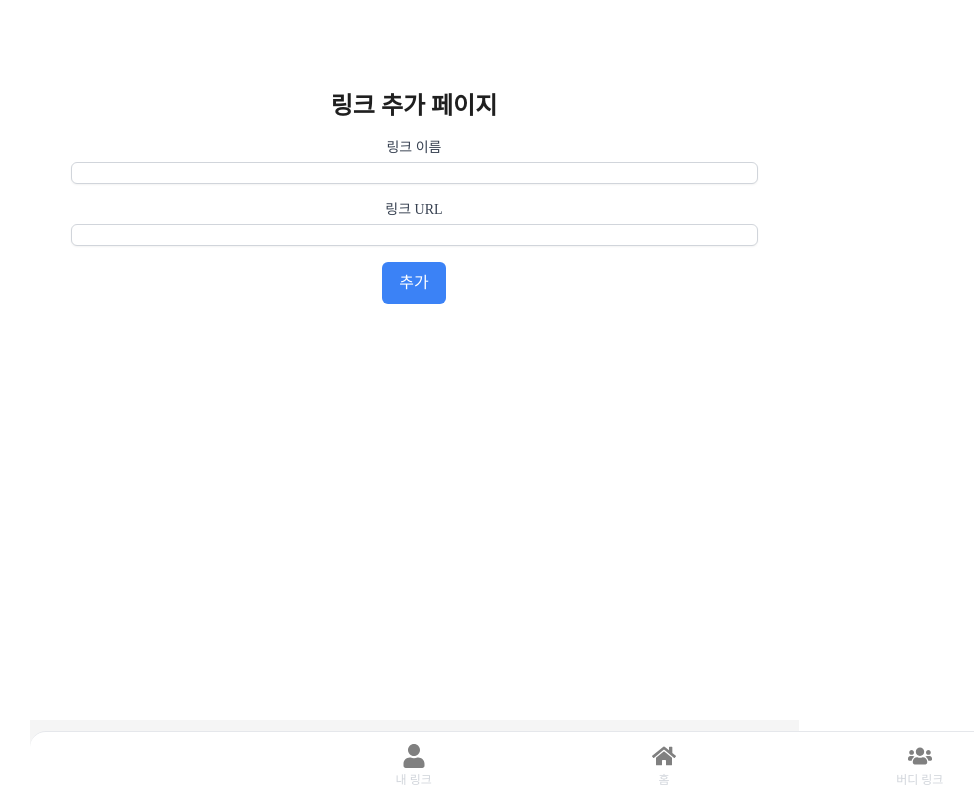
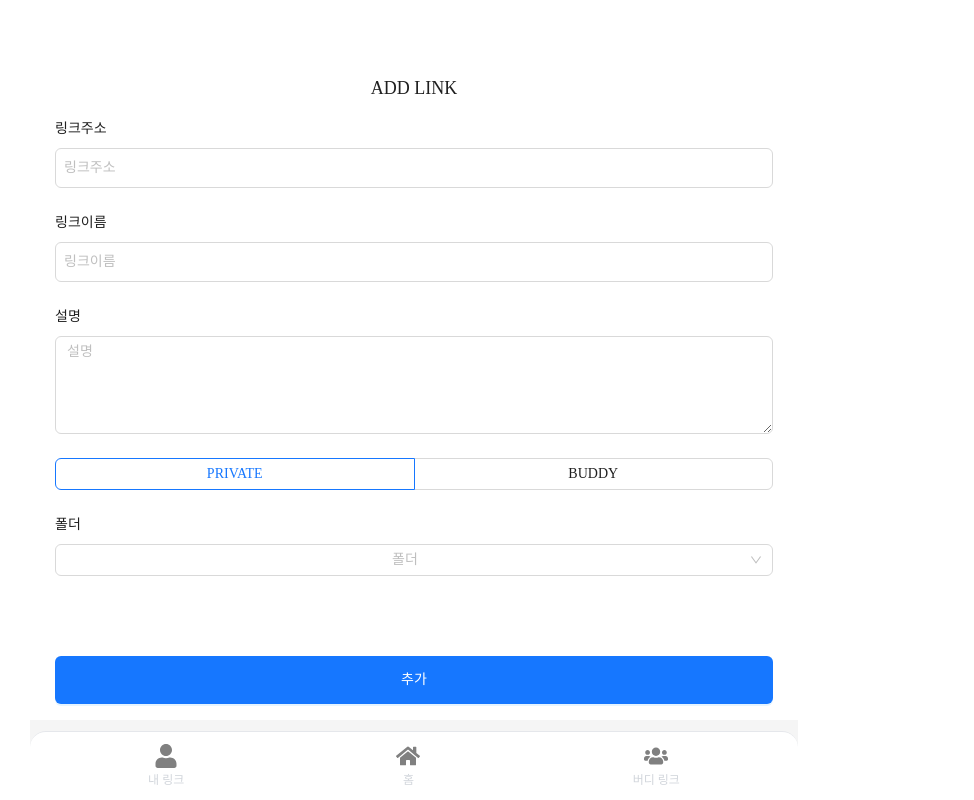
Before and after one commit to Link-Buddy/front, a React (Create React App) app: page /add-link in a window 1280 px wide. Shown: the whole page, without its empty margins (226-1200 px from the left). Built offline with nearby package versions, Linux system fonts and the light colour scheme.

Commit message:
feat: 네비바 수정, 내 링크화면, 링크추가 페이지

```diff
--- a/src/App.tsx
+++ b/src/App.tsx
@@ -11,25 +11,25 @@ import TestComponent from 'pages/test';
 import BuddyComponent from 'pages/buddy';
 import LinkComponent from 'pages/link';
 import LinkDetailComponent from 'pages/link/detail';
+import MyLinkPage from 'page/MyLinkPage';
 
 function App() {
   const antdTheme = {
     token: {
-      fontFamily: 'Pretendard'
-    }
-  }
+      fontFamily: 'Pretendard',
+    },
+  };
 
   return (
-    //ROUTER.index파일과 동일
-    // <Router>
-    // </Router>
     <div className="App">
-      <Flex justify='center'>
+      <Flex justify="center">
         <LayoutComponent>
           <ConfigProvider theme={antdTheme}>
             <Routes>
               <Route path="/" element={<HomePage />} />
               <Route path="/home" element={<HomePage />} />
+              <Route path="/my" element={<MyLinkPage />} />
+
               <Route path="/add-link" element={<AddLinkPage />} />
               <Route path="/main" element={<MainComponent />} />
               <Route path="/login" element={<LoginComponent />} />
@@ -42,6 +42,6 @@ function App() {
         </LayoutComponent>
       </Flex>
     </div>
-  )
+  );
 }
 export default App;
--- /dev/null
+++ b/src/components/FloatAddLinkBtn.tsx
@@ -0,0 +1,16 @@
+import React from 'react';
+import { PlusOutlined } from '@ant-design/icons';
+import { FloatButton } from 'antd';
+
+const FloatAddLinkBtn: React.FC = () => (
+  <div className="">
+    <FloatButton
+      shape="circle"
+      type="primary"
+      icon={<PlusOutlined />}
+      className=""
+    />
+  </div>
+);
+
+export default FloatAddLinkBtn;
--- a/src/components/NavBar.tsx
+++ b/src/components/NavBar.tsx
@@ -4,12 +4,10 @@ import { FaHome, FaUser, FaUsers } from 'react-icons/fa'; // react-icons에서
 
 const NavBar = () => {
   return (
-    <div className="fixed bottom-0 w-full flex justify-center p-3 bg-white border-t rounded-tl-2xl rounded-tr-2xl">
-      <div className="max-w-screen-md w-full flex justify-around">
-        <NavLinkComponent to="/link" name="내 링크" icon={FaUser} />
-        <NavLinkComponent to="/home" name="홈" icon={FaHome} />
-        <NavLinkComponent to="/buddy" name="버디 링크" icon={FaUsers} />
-      </div>
+    <div className="fixed bottom-0 left-1/2 transform -translate-x-1/2 w-full max-w-screen-md flex justify-around p-3 bg-white border-t rounded-tl-2xl rounded-tr-2xl">
+      <NavLinkComponent to="/my" name="내 링크" icon={FaUser} />
+      <NavLinkComponent to="/home" name="홈" icon={FaHome} />
+      <NavLinkComponent to="/buddy" name="버디 링크" icon={FaUsers} />
     </div>
   );
 };
--- a/src/components/template/Layout.tsx
+++ b/src/components/template/Layout.tsx
@@ -1,56 +1,25 @@
-import { HomeOutlined, TeamOutlined, UserOutlined } from "@ant-design/icons";
-import { Button, Col, Flex, Layout, Row, Space, Typography } from "antd"
-import { Content, Footer, Header } from "antd/es/layout/layout"
-import NavBar from "components/NavBar";
-import { useNavigate } from "react-router-dom";
+import { Layout } from 'antd';
+import { Content, Header } from 'antd/es/layout/layout';
+import NavBar from 'components/NavBar';
 
-const LayoutComponent = ({children} : any) => {
-    const navigate = useNavigate();
-
+const LayoutComponent = ({ children }: any) => {
   return (
-        <Layout style={{ maxWidth: '769px', height: '100vh'}} >
-            <Header style={{ backgroundColor: 'white'}}>
+    <Layout className="relative max-w-screen-md h-screen mx-auto">
+      <Header className="bg-white">
         {/* <Typography.Title>Header</Typography.Title> */}
       </Header>
-            <Content style={{ backgroundColor: 'white', padding: '10px 25px 50px 25px', maxHeight: "calc(100vh - 144px)", overflowY: 'auto'}}>
+      <Content
+        style={{
+          backgroundColor: 'white',
+          padding: '10px 25px 50px 25px',
+          maxHeight: 'calc(100vh - 144px)',
+          overflowY: 'auto',
+        }}
+      >
         {children}
       </Content>
       <NavBar />
-            {/* <Row style={{
-                backgroundColor: 'white',
-                borderTop: '1px solid #d9d9d9',
-                padding: '20px 20px',
-                zIndex: 999,
-                position: 'fixed',
-                top: "calc(100vh - 80px)",
-                width: '100%',
-                maxWidth: '769px',
-                height: '80px'
-            }}>
-                <Col span={24}>
-                    <Space>
-                        <Button type="default" style={{ border: 'none', height: 40}} onClick={() => navigate('/link')}>
-                            <Flex vertical align="center">
-                                <UserOutlined style={{ fontSize: 23}}/>
-                                <Typography.Text>MY</Typography.Text>
-                            </Flex>
-                        </Button>
-                        <Button type="default" style={{ border: 'none', height: 40}}>
-                            <Flex vertical align="center">
-                                <HomeOutlined style={{ fontSize: 23}}/>
-                                <Typography.Text>HOME</Typography.Text>
-                            </Flex>
-                        </Button>
-                        <Button type="default" style={{ border: 'none', height: 40}} onClick={() => navigate('/buddy')}>
-                            <Flex vertical align="center">
-                                <TeamOutlined style={{ fontSize: 23}}/>
-                                <Typography.Text>Buddy</Typography.Text>
-                            </Flex>
-                        </Button>
-                    </Space>
-                </Col>
-            </Row> */}
     </Layout>
-    )
-}
+  );
+};
 export default LayoutComponent;
--- a/src/page/AddLinkPage.tsx
+++ b/src/page/AddLinkPage.tsx
@@ -1,48 +1,74 @@
-import React from 'react';
+import React, { useState } from 'react';
+import { Input, Button, Radio, Select, Form } from 'antd';
+import { Navigate, useNavigate } from 'react-router-dom';
 
-const AddLinkPage: React.FC = () => {
+const { TextArea } = Input;
+const { Option } = Select;
+
+const AddLinkForm = () => {
+  const [radioValue, setRadioValue] = useState('private');
+
+  const handleRadioChange = (e: any) => {
+    setRadioValue(e.target.value);
+  };
+
+  const navigate = useNavigate();
+  const handleSubmit = () => {
+    navigate('/home');
+  };
   return (
-    <div className="p-4">
-      <h1 className="text-2xl font-bold mb-4">링크 추가 페이지</h1>
-      <form>
-        {/* 링크 추가 폼 */}
-        <div className="mb-4">
-          <label
-            htmlFor="linkName"
-            className="block text-sm font-medium text-gray-700"
+    <div>
+      <h2 className="text-center mb-4 text-lg">ADD LINK</h2>
+      <Form layout="vertical">
+        <Form.Item label="링크주소">
+          <Input placeholder="링크주소" className="p-2" />
+        </Form.Item>
+        <Form.Item label="링크이름">
+          <Input placeholder="링크이름" className="p-2" />
+        </Form.Item>
+        <Form.Item label="설명">
+          <TextArea rows={4} placeholder="설명" />
+        </Form.Item>
+        <Form.Item>
+          <Radio.Group
+            defaultValue="private"
+            className="flex justify-between"
+            onChange={handleRadioChange}
           >
-            링크 이름
-          </label>
-          <input
-            type="text"
-            id="linkName"
-            name="linkName"
-            className="mt-1 block w-full border border-gray-300 rounded-md shadow-sm focus:ring-primary-500 focus:border-primary-500 sm:text-sm"
-          />
-        </div>
-        <div className="mb-4">
-          <label
-            htmlFor="linkUrl"
-            className="block text-sm font-medium text-gray-700"
+            <Radio.Button value="private" className="flex-1 text-center">
+              PRIVATE
+            </Radio.Button>
+            <Radio.Button value="buddy" className="flex-1 text-center">
+              BUDDY
+            </Radio.Button>
+          </Radio.Group>
+        </Form.Item>
+        {radioValue === 'buddy' && (
+          <Form.Item label="버디그룹">
+            <Select placeholder="버디그룹">
+              <Option value="group1">가족공유</Option>
+              <Option value="group2">우아한캠프</Option>
+            </Select>
+          </Form.Item>
+        )}
+        <Form.Item label="폴더">
+          <Select placeholder="폴더">
+            <Option value="folder1">미분류</Option>
+            <Option value="folder2">개발</Option>
+          </Select>
+        </Form.Item>
+        <Form.Item className="mt-20">
+          <Button
+            type="primary"
+            className="w-full h-12 flex items-center justify-center"
+            onClick={handleSubmit}
           >
-            링크 URL
-          </label>
-          <input
-            type="url"
-            id="linkUrl"
-            name="linkUrl"
-            className="mt-1 block w-full border border-gray-300 rounded-md shadow-sm focus:ring-primary-500 focus:border-primary-500 sm:text-sm"
-          />
-        </div>
-        <button
-          type="submit"
-          className="inline-flex items-center px-4 py-2 border border-transparent text-base font-medium rounded-md text-white bg-blue-500 hover:bg-blue-600 focus:outline-none focus:ring-2 focus:ring-offset-2 focus:ring-blue-500"
-        >
-          추가
-        </button>
-      </form>
+            추가
+          </Button>
+        </Form.Item>
+      </Form>
     </div>
   );
 };
 
-export default AddLinkPage;
+export default AddLinkForm;
--- /dev/null
+++ b/src/page/BuddyPage.tsx
@@ -0,0 +1,26 @@
+import React from 'react';
+import FolderComponent from '../components/Folder';
+import FloatAddLinkBtn from '../components/FloatAddLinkBtn';
+
+const MyLinkPage: React.FC = () => {
+  return (
+    <div className="p-4 relative">
+      <div className="flex flex-wrap justify-between ">
+        <FolderComponent id={1} title="여행" count={5} />
+        <FolderComponent id={2} title="폴더 2" count={3} />
+        <FolderComponent id={3} title="폴더 3" count={8} />
+        <FolderComponent id={4} title="폴더 4" count={2} />
+      </div>
+      <div
+        className=" "
+        style={{
+          zIndex: 10, // 네비바보다 뒤에 위치하도록 설정
+        }}
+      >
+        <FloatAddLinkBtn />
+      </div>
+    </div>
+  );
+};
+
+export default MyLinkPage;
--- a/src/page/HomePage.tsx
+++ b/src/page/HomePage.tsx
@@ -1,22 +1,12 @@
 import React from 'react';
 import FavoritesComponent from '../components/Favorites';
 import AddLinkComponent from '../components/AddLink';
-import { Layout } from 'antd';
-import { Content, Header } from 'antd/es/layout/layout';
-import NavBar from '../components/NavBar';
-
 const HomePage: React.FC = () => {
   return (
-    <Layout className="min-h-screen">
-      <Header className="bg-white">{/* <SearchBar /> */}</Header>
-      <Content>
-        <div className="max-w-screen-md mx-auto">
-          <FavoritesComponent />
-          <AddLinkComponent />
-        </div>
-      </Content>
-      <NavBar />
-    </Layout>
+    <div className="max-w-screen-md mx-auto">
+      <FavoritesComponent />
+      <AddLinkComponent />
+    </div>
   );
 };
 
--- /dev/null
+++ b/src/page/MyLinkPage.tsx
@@ -0,0 +1,26 @@
+import React from 'react';
+import FolderComponent from '../components/Folder';
+import FloatAddLinkBtn from '../components/FloatAddLinkBtn';
+
+const MyLinkPage: React.FC = () => {
+  return (
+    <div className="p-4 relative">
+      <div className="flex flex-wrap justify-between ">
+        <FolderComponent id={1} title="여행" count={5} />
+        <FolderComponent id={2} title="폴더 2" count={3} />
+        <FolderComponent id={3} title="폴더 3" count={8} />
+        <FolderComponent id={4} title="폴더 4" count={2} />
+      </div>
+      <div
+        className=" "
+        style={{
+          zIndex: 10, // 네비바보다 뒤에 위치하도록 설정
+        }}
+      >
+        <FloatAddLinkBtn />
+      </div>
+    </div>
+  );
+};
+
+export default MyLinkPage;
```
Also changed, not shown: src/components/Folder.tsx (+15 -4 lines). Lines whose indentation alone changed are shown as unchanged.
